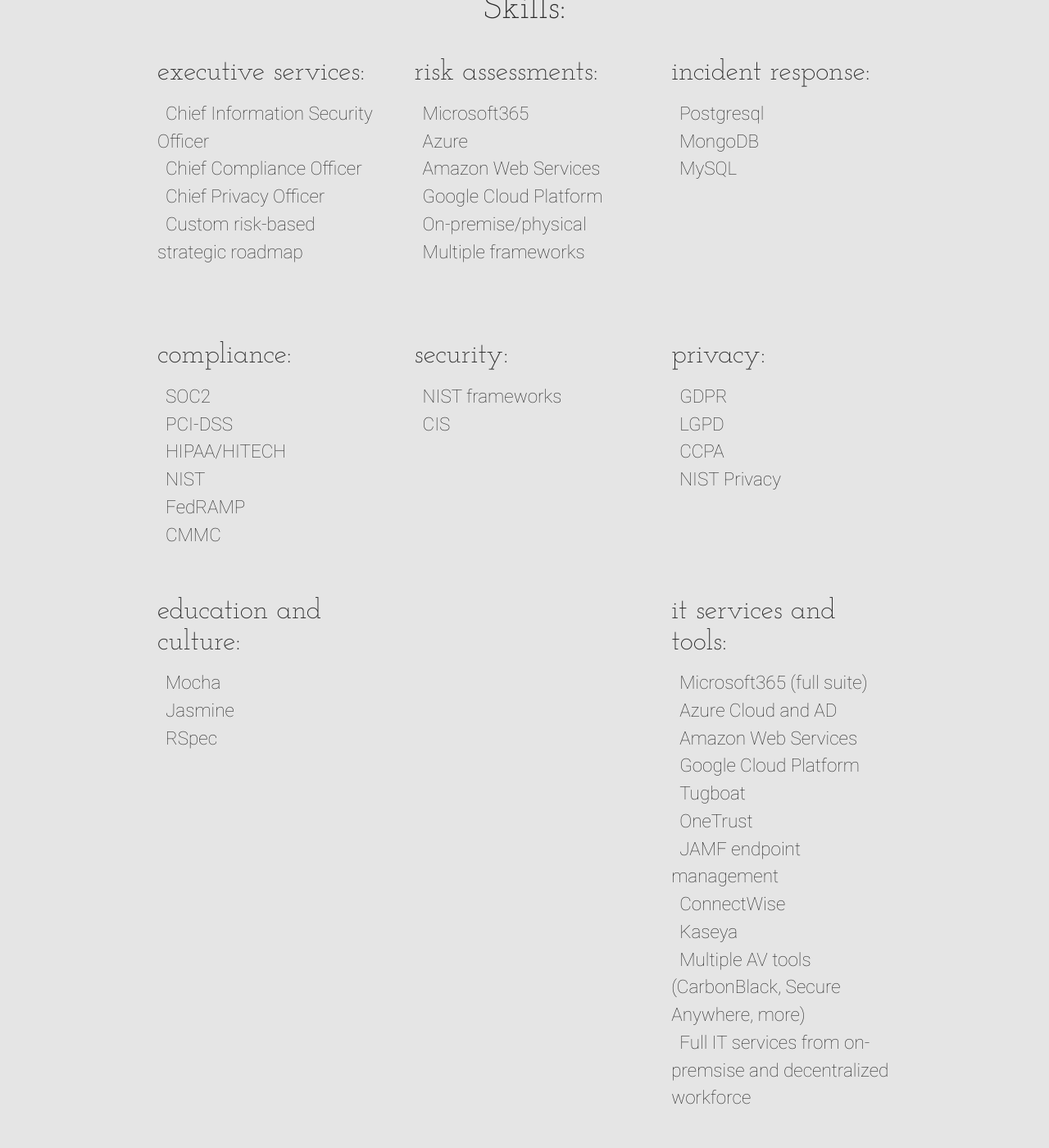
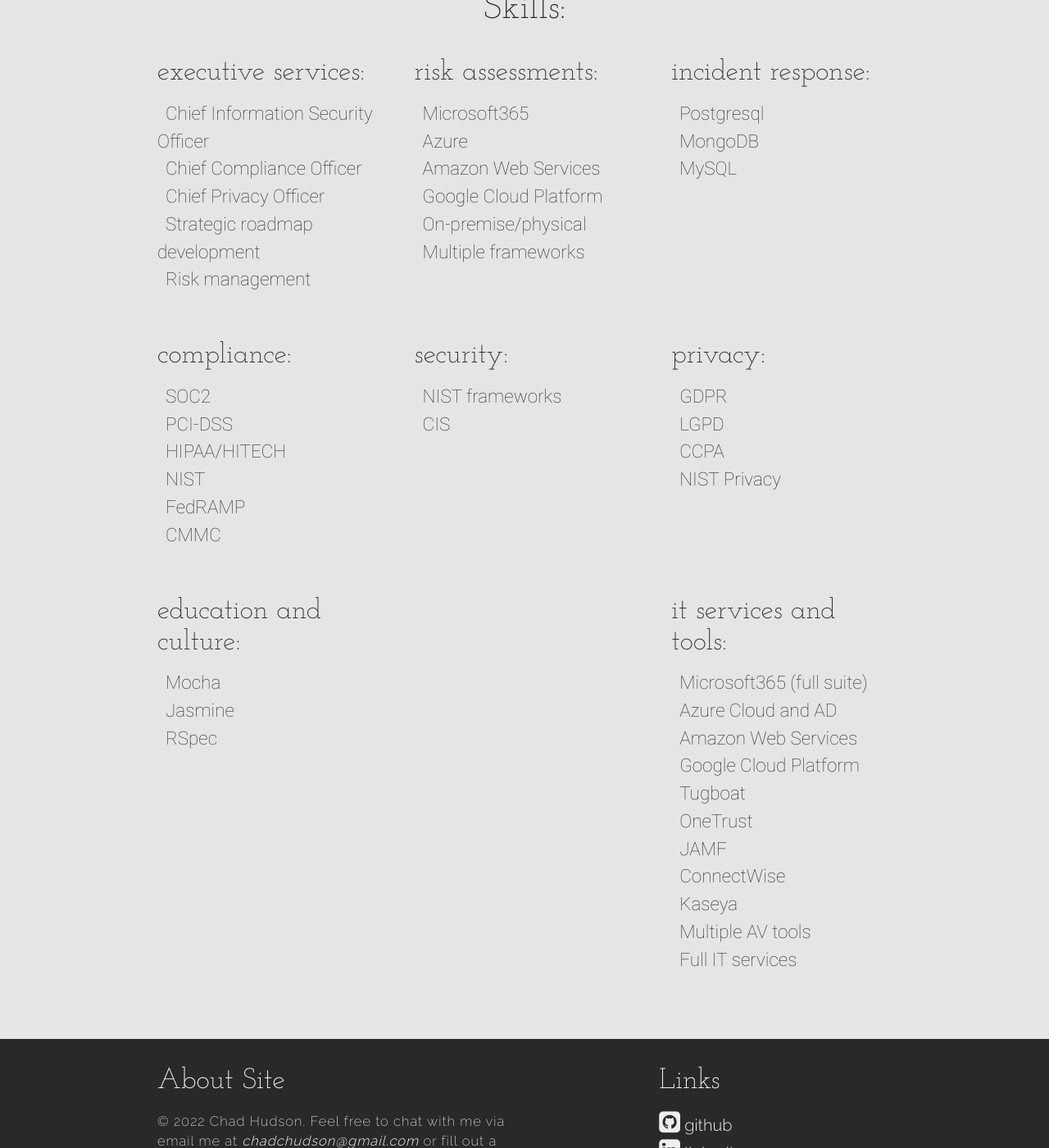
Before and after one commit to chadchudson/chadchudson.github.io, a Jekyll site: the page built from about.html, in a window 1280 px wide and 1400 px high, scrolled down 1296 px. Shown: the whole window at 82% size. Built offline with Jekyll 4.4.1, drawn with Linux system fonts in a browser that asks for light colours; nearby versions of some CDN libraries.

Commit message:
more edits

```diff
--- a/_data/skills.yml
+++ b/_data/skills.yml
@@ -7,9 +7,9 @@
     - class:
       skill_name: Chief Privacy Officer
     - class:
-      skill_name: Custom risk-based strategic roadmap
+      skill_name: Strategic roadmap development
     - class:
-      skill_name:
+      skill_name: Risk management
 
 - name: risk assessments
   skills:
@@ -96,12 +96,12 @@
     - class:
       skill_name: OneTrust
     - class:
-      skill_name: JAMF endpoint management
+      skill_name: JAMF
     - class:
       skill_name: ConnectWise
     - class:
       skill_name: Kaseya
     - class:
-      skill_name: Multiple AV tools (CarbonBlack, Secure Anywhere, more)
+      skill_name: Multiple AV tools
     - class:
-      skill_name: Full IT services from on-premsise and decentralized workforce
+      skill_name: Full IT services
```
